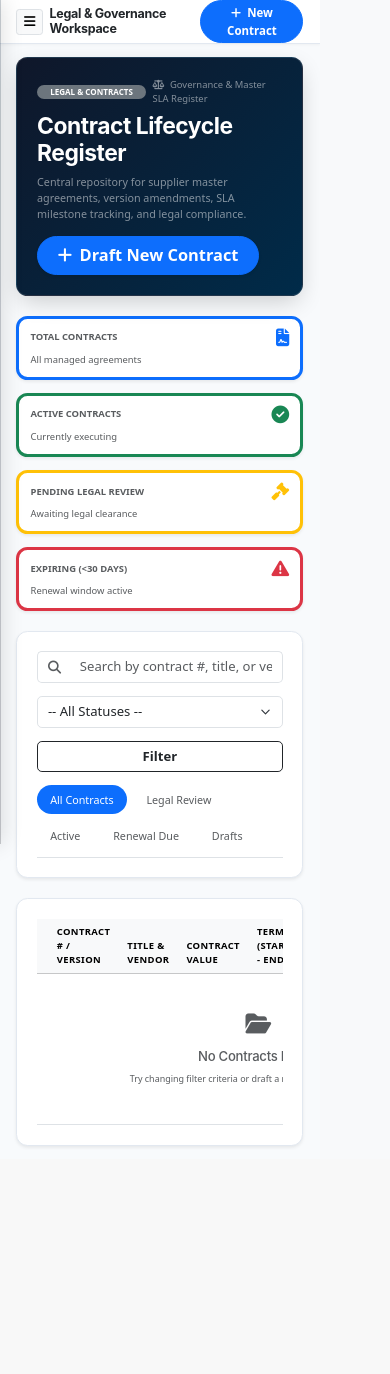
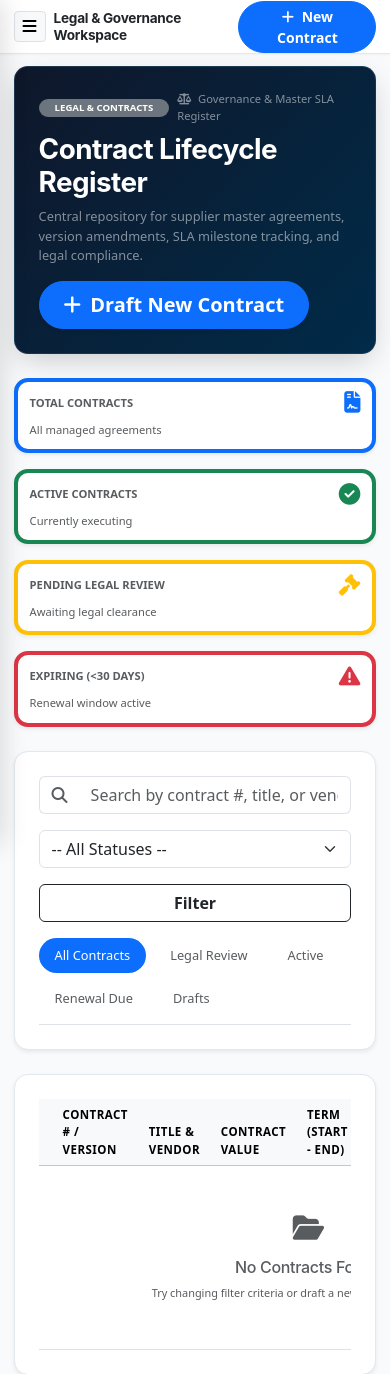
Before and after one commit to abhishekkadiayalaoff/ProcureSphere_360_Internal, a Django app: template templates/pages/contracts/list.html in a window 390 px wide. Shown: the top 1374 px of the page. Before the commit the page ends 1147 px from the top, so only its background shows below. Run offline with Django 4.2, Linux system fonts and the light colour scheme; the template is opened without the code that fills it, so the values that code supplies are empty; some libraries are stand-ins or nearby versions.

Commit message:
fix(responsive): implement fluid adaptive container scaling and responsive media queries across screen sizes

```diff
--- a/templates/layouts/legal_base.html
+++ b/templates/layouts/legal_base.html
@@ -10,10 +10,10 @@
     .legal-layout-container {
         display: flex;
         min-height: 100vh;
-        width: 100vw;
+        width: 100%;
+        max-width: 100vw;
         overflow-x: hidden;
         background-color: #F8FAFC;
-        zoom: 0.82; /* Renders default 100% screen size with exact 75% compact executive density */
     }
 
     /* Legal Dedicated Sidebar */
@@ -119,7 +119,8 @@
         display: flex;
         flex-direction: column;
         min-height: 100vh;
-        width: calc(100vw - 240px);
+        width: calc(100% - 240px);
+        max-width: calc(100vw - 240px);
         background-color: #F8FAFC;
     }
 
@@ -139,8 +140,11 @@
 
     .legal-main-content {
         flex: 1;
-        padding: 1rem 1.25rem;
+        padding: 0.85rem 1.15rem;
         overflow-y: auto;
+        max-width: 1600px;
+        width: 100%;
+        margin: 0 auto;
     }
 
     /* Compact 75% Density Sizing Rules for Legal Dashboard */
@@ -204,17 +208,55 @@
         font-size: 0.88rem;
     }
 
-    /* Mobile Sidebar & Backdrop */
+    /* Responsive Breakpoints & Fluid Screen Fitting */
+    @media (min-width: 1400px) {
+        .legal-compact-workspace {
+            font-size: 0.82rem;
+        }
+        .legal-main-content {
+            padding: 1rem 1.5rem;
+        }
+    }
+
+    @media (max-width: 1399.98px) {
+        .legal-compact-workspace {
+            font-size: 0.8rem;
+        }
+        .legal-compact-workspace .stat-card {
+            padding: 0.65rem 0.75rem;
+        }
+        .legal-compact-workspace .metric-value {
+            font-size: 1.25rem !important;
+        }
+    }
+
     @media (max-width: 991.98px) {
         .legal-sidebar {
             transform: translateX(-100%);
+            width: 250px;
         }
         .legal-sidebar.show-mobile {
             transform: translateX(0);
         }
         .legal-main-wrapper {
             margin-left: 0;
-            width: 100vw;
+            width: 100%;
+            max-width: 100vw;
+        }
+        .legal-topbar {
+            padding: 0 0.85rem;
+        }
+        .legal-main-content {
+            padding: 0.75rem 0.85rem;
+        }
+    }
+
+    @media (max-width: 575.98px) {
+        .legal-compact-workspace .metric-value {
+            font-size: 1.15rem !important;
+        }
+        .legal-topbar h6 {
+            font-size: 0.85rem !important;
         }
     }
 
```
